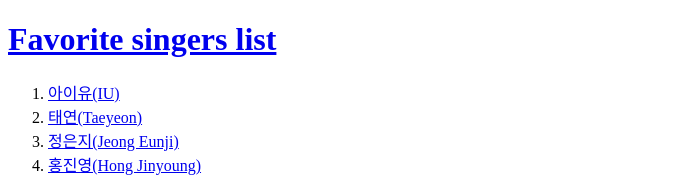
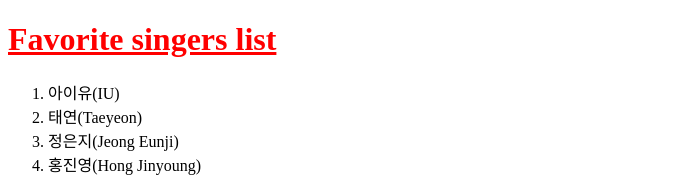
Before and after one commit to SKKim-tech/songs, a plain HTML site: page index.html in a window 1280 px wide. Shown: the top 193 px of the page, without its empty margins (0-695 px from the left). Drawn offline with Linux system fonts and the light colour scheme.

Commit message:
update_ver_2.1

```diff
--- a/index.html
+++ b/index.html
@@ -3,9 +3,19 @@
   <head>
     <title>My Favorite Singers!</title>
     <meta charset="utf-8" />
+    <style>
+      a {
+        color: black;
+        text-decoration: none;
+      }
+    </style>
   </head>
   <body>
-    <h1><a href="index.html">Favorite singers list</a></h1>
+    <h1>
+      <a href="index.html" style="color: red; text-decoration: underline;"
+        >Favorite singers list</a
+      >
+    </h1>
     <ol>
       <li><a href="pr1.html">아이유(IU)</a></li>
       <li><a href="pr2.html">태연(Taeyeon)</a></li>
```
Also changed, not shown: pr1.html (+7 -1 lines), pr2.html (+7 -1 lines), pr3.html (+7 -1 lines), pr4.html (+7 -1 lines).
